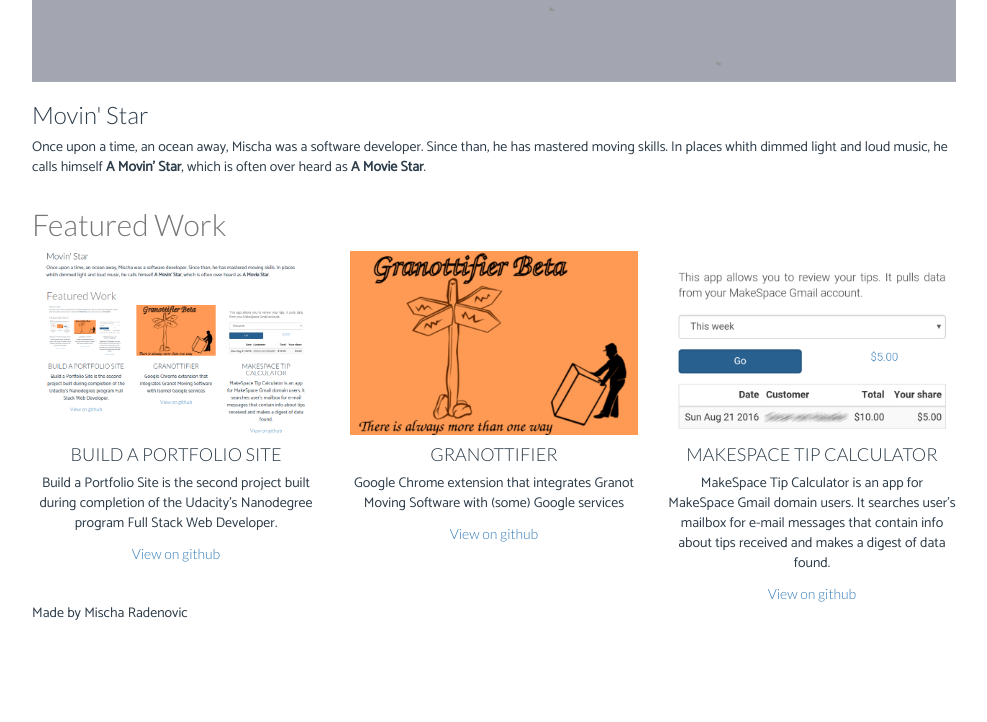
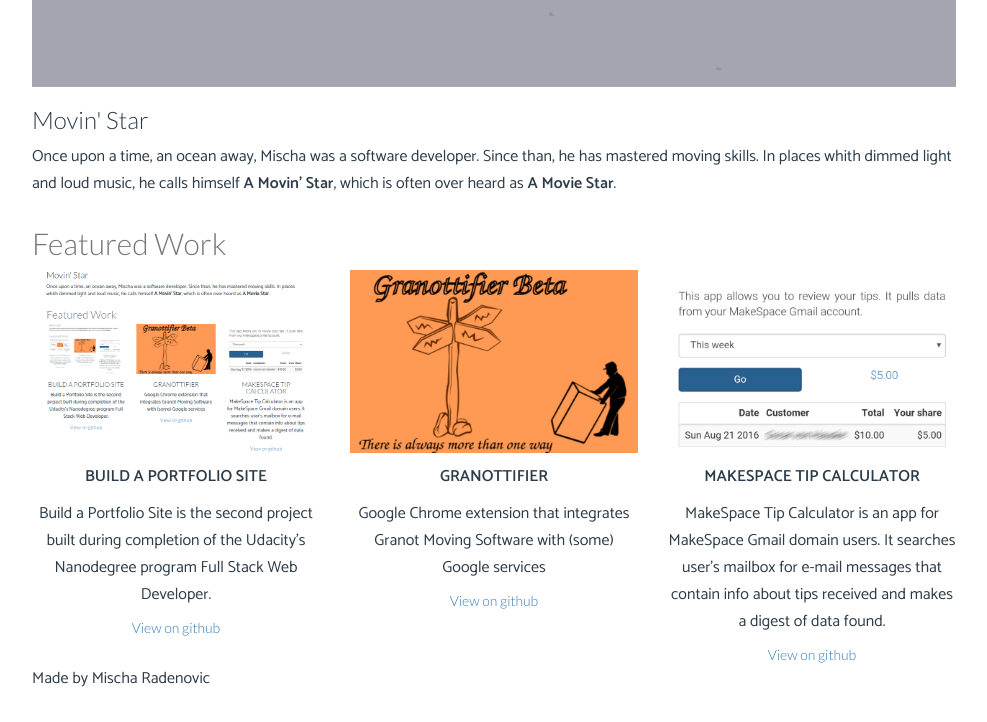
Before and after one commit to mradenovic/build-a-portfolio-site, a website: page app/index.html in a window 1280 px wide. Shown: the part 1006-1728 px from the top of the page, without its empty margins (146-1133 px from the left). Before the commit the page ends 1660 px from the top, so only its background shows below. Drawn offline with nearby package versions, Linux system fonts and the light colour scheme; files that its build step writes are made by us from their sources.

Commit message:
fix(css): adjust styles

```diff
--- a/app/index.html
+++ b/app/index.html
@@ -11,7 +11,7 @@
 
     <!-- build:css styles/vendor.css -->
     <!-- bower:css -->
-    <link href="https://fonts.googleapis.com/css?family=Catamaran:100,400" rel="stylesheet">
+    <link href="https://fonts.googleapis.com/css?family=Catamaran:100,400,600" rel="stylesheet">
     <link href="https://fonts.googleapis.com/css?family=Lato:100,300" rel="stylesheet">
     <link rel="stylesheet" href="/bower_components/bootstrap/dist/css/bootstrap.css" />
     <!-- endbower -->
--- a/app/styles/main.css
+++ b/app/styles/main.css
@@ -22,9 +22,13 @@ text-light {
   color: #7d97ad;
 }
 
+h4 {
+  font: 600 16px Catamaran, sans-serif;
+}
+
+
 p {
-  font-family: Catamaran, sans-serif;
-  font-weight: 400;
+  font: 400 16px Catamaran, sans-serif;
 }
 
 hr {
```
